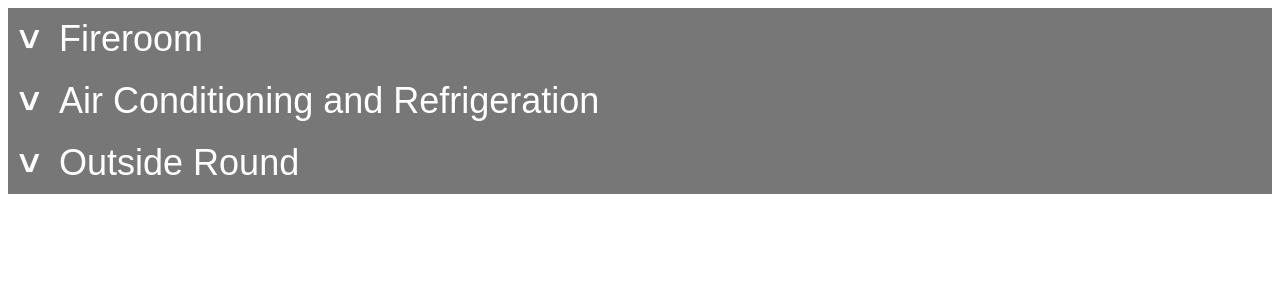
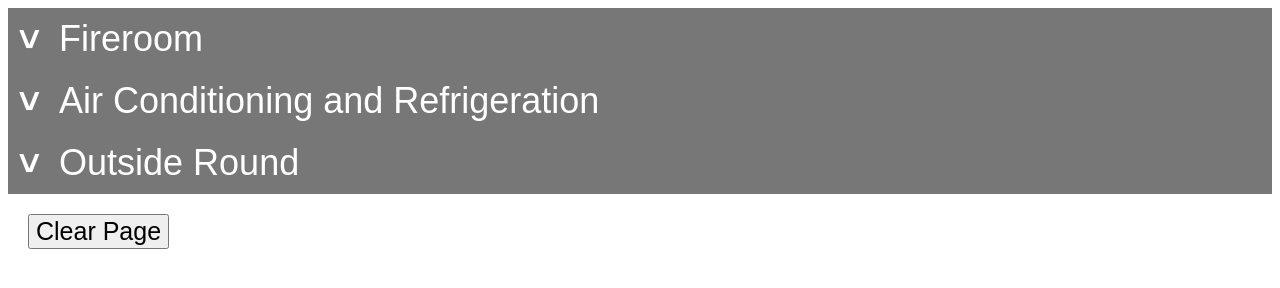
Before and after one commit to epieper/RoundsLog, a plain HTML site: page index.html in a window 1280 px wide. Drawn offline with Linux system fonts and the light colour scheme.

Commit message:
Update index.html

```diff
--- a/index.html
+++ b/index.html
@@ -276,6 +276,9 @@
     </div>
   </fieldset>
 </div>
+
+    <button onclick="ClearPage()" style="margin:20px;font-size:25px;">Clear Page</button>
+
 <!-- partial -->
   <script  src="./script.js"></script>
 
```
